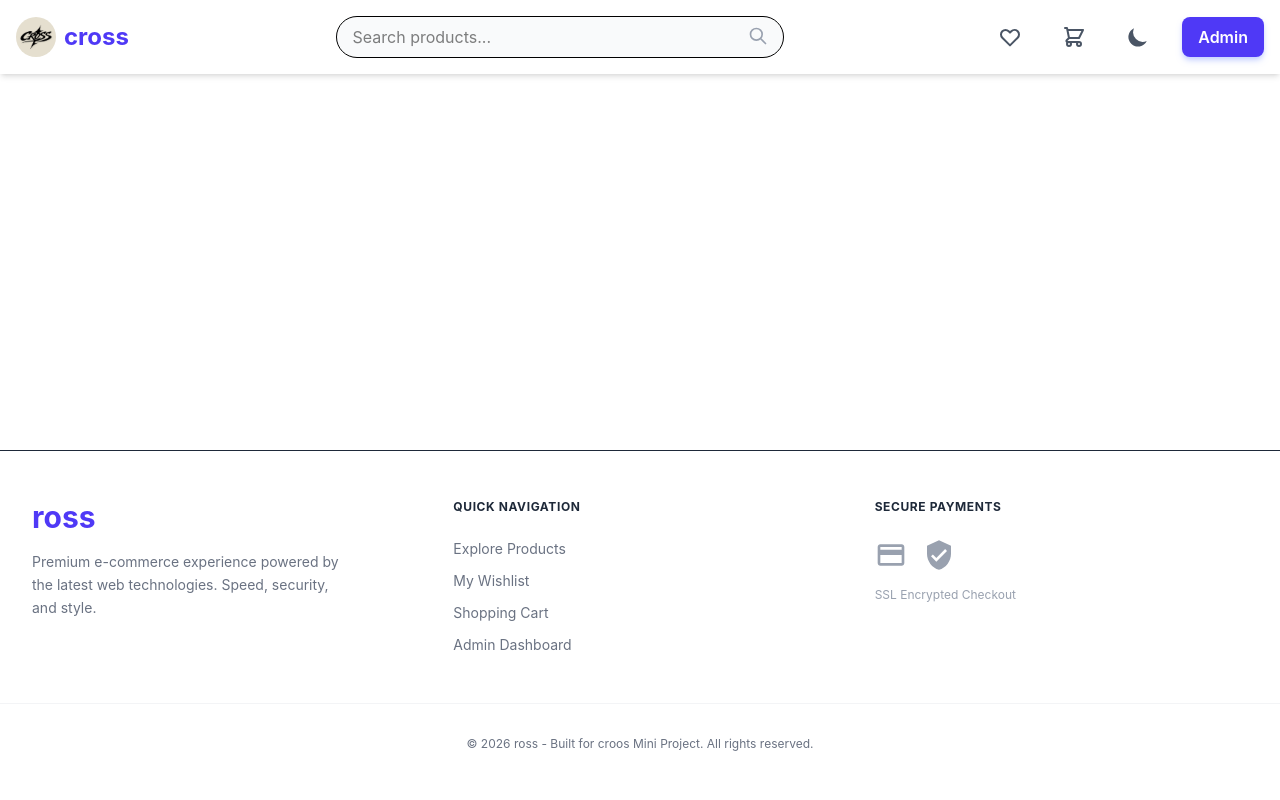
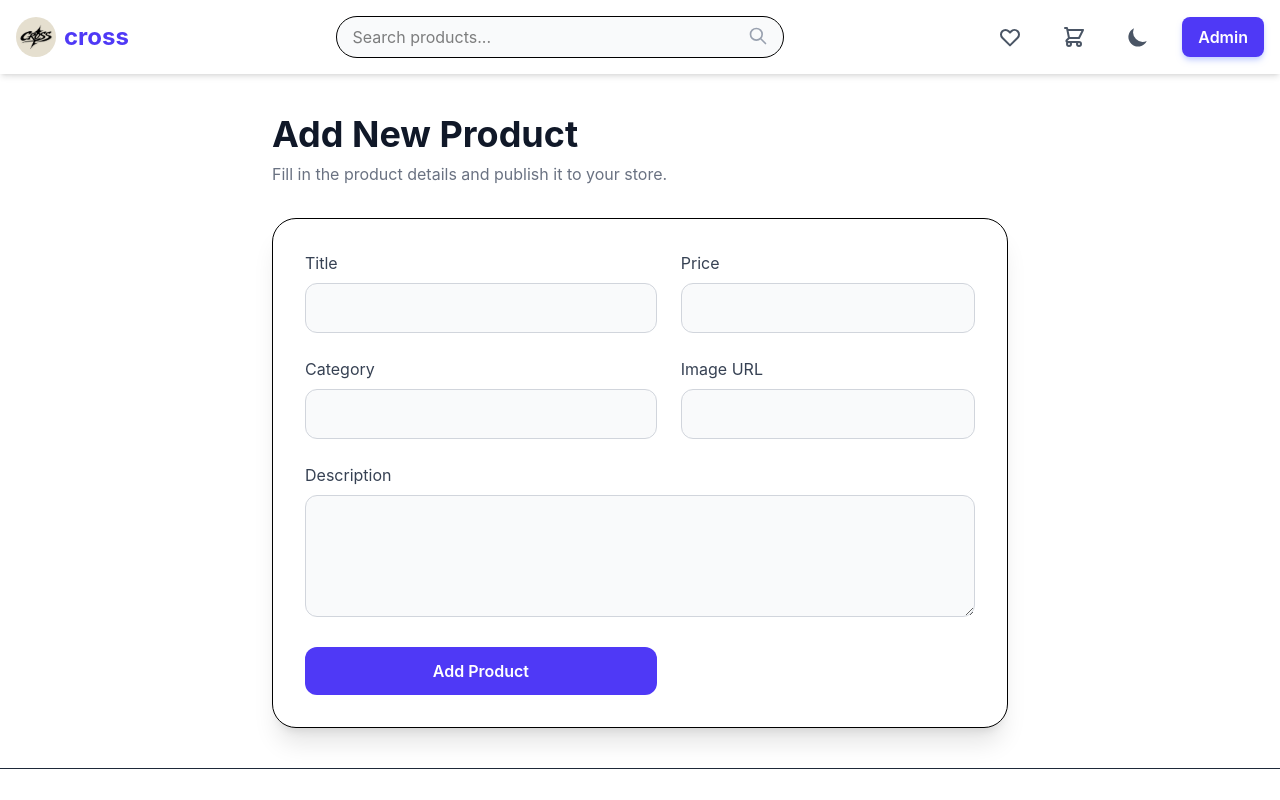
Before and after one commit to Titousif/crossfrontend, a React (Vite) app: page /products/new in a window 1280 px wide. Shown: the top 800 px of the page. Built offline with nearby package versions, Linux system fonts and the light colour scheme; no server answers.

Commit message:
Add /products/new page and admin link

```diff
--- a/src/App.jsx
+++ b/src/App.jsx
@@ -9,6 +9,7 @@ import Register from './pages/Register';
 import ProductDetails from './pages/ProductDetails';
 import Wishlist from './pages/Wishlist';
 import Admin from './pages/Admin';
+import NewProduct from './pages/NewProduct';
 
 function App() {
   const [searchTerm, setSearchTerm] = useState('');
@@ -25,6 +26,7 @@ function App() {
           <Route path="/product/:id" element={<ProductDetails />} />
           <Route path="/wishlist" element={<Wishlist />} />
           <Route path="/admin" element={<Admin />} />
+          <Route path="/products/new" element={<NewProduct />} />
         </Routes>
       </main>
       <Footer />
--- a/src/pages/Admin.jsx
+++ b/src/pages/Admin.jsx
@@ -1,5 +1,5 @@
 import { useState, useEffect } from 'react';
-import { useNavigate } from 'react-router-dom';
+import { Link, useNavigate } from 'react-router-dom';
 import { productAPI } from '../services/api';
 
 export default function Admin() {
@@ -108,6 +108,15 @@ export default function Admin() {
             </svg>
             Add Product
           </button>
+          <Link
+            to="/products/new"
+            className="bg-blue-500/10 text-blue-600 dark:text-blue-300 px-6 py-2 rounded-xl font-bold hover:bg-blue-500 hover:text-white transition-all border border-blue-200 dark:border-blue-900/30 flex items-center gap-2"
+          >
+            <svg className="w-5 h-5" fill="none" stroke="currentColor" viewBox="0 0 24 24">
+              <path strokeLinecap="round" strokeLinejoin="round" strokeWidth="2" d="M12 4v16m8-8H4"></path>
+            </svg>
+            New Product Page
+          </Link>
           <button
             onClick={handleLogout}
             className="bg-red-500/10 text-red-600 dark:text-red-400 px-6 py-2 rounded-xl font-bold hover:bg-red-500 hover:text-white transition-all border border-red-200 dark:border-red-900/30 flex items-center gap-2"
--- /dev/null
+++ b/src/pages/NewProduct.jsx
@@ -0,0 +1,120 @@
+import { useState } from 'react';
+import { useNavigate } from 'react-router-dom';
+import { productAPI } from '../services/api';
+
+export default function NewProduct() {
+  const navigate = useNavigate();
+  const [product, setProduct] = useState({
+    title: '',
+    price: '',
+    description: '',
+    category: '',
+    image: ''
+  });
+  const [loading, setLoading] = useState(false);
+  const [error, setError] = useState('');
+
+  const handleChange = (e) => {
+    const { name, value } = e.target;
+    setProduct(prev => ({ ...prev, [name]: value }));
+  };
+
+  const handleSubmit = async (e) => {
+    e.preventDefault();
+    setError('');
+    setLoading(true);
+
+    try {
+      await productAPI.create({
+        ...product,
+        price: Number(product.price)
+      });
+      navigate('/admin');
+    } catch (err) {
+      setError(err.message || 'Failed to add product.');
+    } finally {
+      setLoading(false);
+    }
+  };
+
+  return (
+    <div className="max-w-3xl mx-auto px-4 py-10">
+      <div className="mb-8">
+        <h1 className="text-4xl font-bold text-gray-900 dark:text-white">Add New Product</h1>
+        <p className="text-gray-500 dark:text-gray-400 mt-2">Fill in the product details and publish it to your store.</p>
+      </div>
+
+      <form onSubmit={handleSubmit} className="grid gap-6 bg-white dark:bg-gray-900 rounded-3xl shadow-xl p-8 border dark:border-gray-700">
+        {error && (
+          <div className="text-red-600 dark:text-red-400 bg-red-50 dark:bg-red-900/30 p-4 rounded-lg">
+            {error}
+          </div>
+        )}
+
+        <label className="block">
+          <span className="text-gray-700 dark:text-gray-300">Title</span>
+          <input
+            name="title"
+            value={product.title}
+            onChange={handleChange}
+            required
+            className="mt-2 w-full rounded-xl border border-gray-300 dark:border-gray-700 bg-gray-50 dark:bg-gray-800 px-4 py-3 text-gray-900 dark:text-white focus:outline-none focus:ring-2 focus:ring-indigo-500"
+          />
+        </label>
+
+        <label className="block">
+          <span className="text-gray-700 dark:text-gray-300">Price</span>
+          <input
+            name="price"
+            type="number"
+            step="0.01"
+            value={product.price}
+            onChange={handleChange}
+            required
+            className="mt-2 w-full rounded-xl border border-gray-300 dark:border-gray-700 bg-gray-50 dark:bg-gray-800 px-4 py-3 text-gray-900 dark:text-white focus:outline-none focus:ring-2 focus:ring-indigo-500"
+          />
+        </label>
+
+        <label className="block">
+          <span className="text-gray-700 dark:text-gray-300">Category</span>
+          <input
+            name="category"
+            value={product.category}
+            onChange={handleChange}
+            className="mt-2 w-full rounded-xl border border-gray-300 dark:border-gray-700 bg-gray-50 dark:bg-gray-800 px-4 py-3 text-gray-900 dark:text-white focus:outline-none focus:ring-2 focus:ring-indigo-500"
+          />
+        </label>
+
+        <label className="block">
+          <span className="text-gray-700 dark:text-gray-300">Image URL</span>
+          <input
+            name="image"
+            type="url"
+            value={product.image}
+            onChange={handleChange}
+            className="mt-2 w-full rounded-xl border border-gray-300 dark:border-gray-700 bg-gray-50 dark:bg-gray-800 px-4 py-3 text-gray-900 dark:text-white focus:outline-none focus:ring-2 focus:ring-indigo-500"
+          />
+        </label>
+
+        <label className="block md:col-span-2">
+          <span className="text-gray-700 dark:text-gray-300">Description</span>
+          <textarea
+            name="description"
+            value={product.description}
+            onChange={handleChange}
+            rows="4"
+            className="mt-2 w-full rounded-xl border border-gray-300 dark:border-gray-700 bg-gray-50 dark:bg-gray-800 px-4 py-3 text-gray-900 dark:text-white focus:outline-none focus:ring-2 focus:ring-indigo-500"
+          />
+        </label>
+
+        <button
+          type="submit"
+          disabled={loading}
+          className="w-full inline-flex justify-center items-center rounded-xl bg-indigo-600 text-white px-6 py-3 font-semibold hover:bg-indigo-700 transition disabled:opacity-60"
+        >
+          {loading ? 'Saving...' : 'Add Product'}
+        </button>
+      </form>
+    </div>
+  );
+}
```
